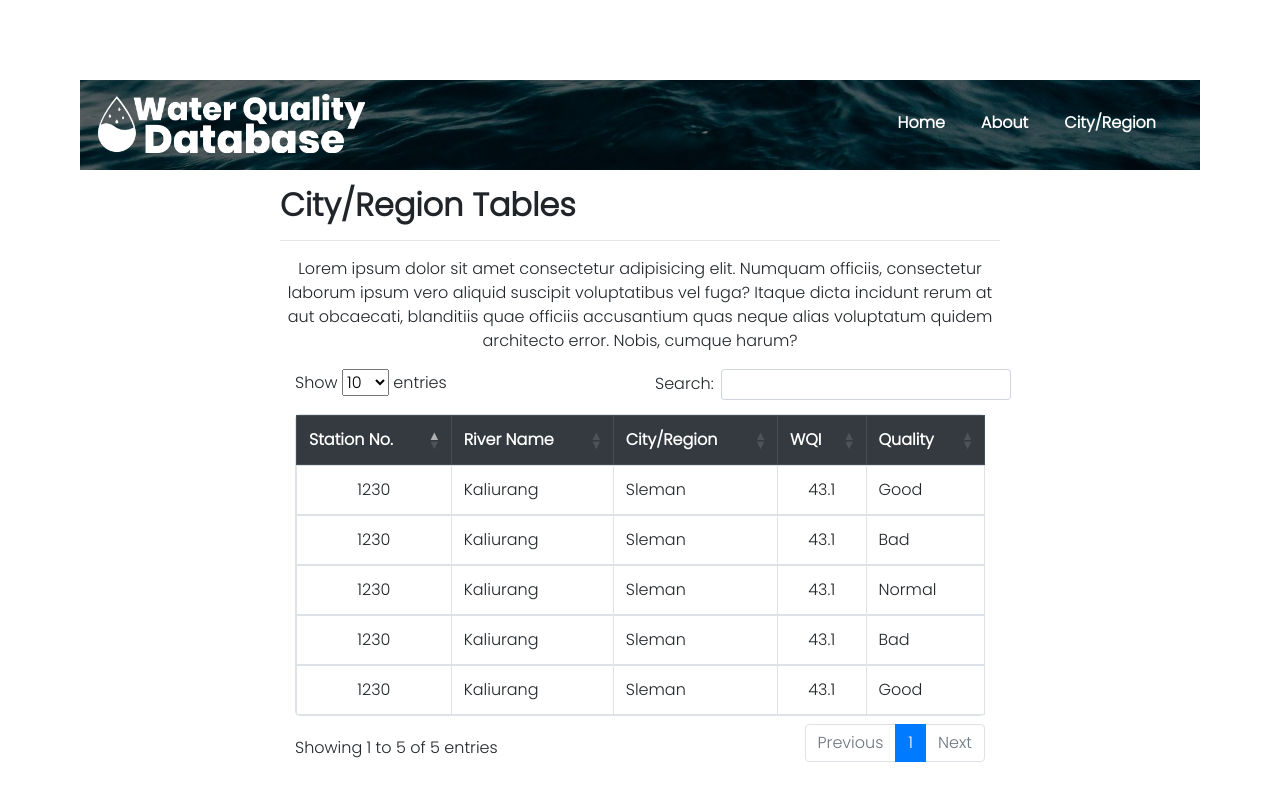
After one commit to mariobgsp/simbada-website, a PHP site: the page made by design 2.0 (with php)/pages/city-region.php in a window 1280 px wide. The commit adds this page. Run offline with PHP 8.4, Linux system fonts and the light colour scheme; some libraries are stand-ins or nearby versions.

Commit message:
php update
phpnya sudah, tpi blm integrasi sm SQL dan Query nya

```diff
--- /dev/null
+++ b/design 2.0 (with php)/pages/city-region.php
@@ -0,0 +1,102 @@
+<!DOCTYPE html>
+<html lang="en">
+<head>
+    <meta charset="UTF-8">
+    <meta name="viewport" content="width=device-width, initial-scale=1.0">
+    <link rel="stylesheet" href="https://cdn.jsdelivr.net/npm/bootstrap@4.5.3/dist/css/bootstrap.min.css" >
+    <link rel="stylesheet" href="../style.css">
+    <link rel="stylesheet" href="https://cdn.datatables.net/1.10.22/css/dataTables.bootstrap4.min.css">
+    <title>City/Region</title>
+</head>
+<body class="second-page">
+    <header class="header2">
+        <nav class="navbar navbar-expand-lg navbar-light ">
+            <a class="navbar-brand" href="../index.php"><img src="../images/logo.png" alt="logo"></a>
+            <button class="navbar-toggler" type="button" data-toggle="collapse" data-target="#navbarNav" aria-controls="navbarNav" aria-expanded="false" aria-label="Toggle navigation">
+              <span class="navbar-toggler-icon"></span>
+            </button>
+            <div class="collapse navbar-collapse" id="navbarNav">
+              <ul class="navbar-nav ml-auto">
+                <li class="nav-item">
+                  <a class="nav-link" href="../index.php">Home<span class="sr-only">(current)</span></a>
+                </li>
+                <li class="nav-item">
+                  <a class="nav-link" href="#">About</a>
+                </li>
+                <li class="nav-item">
+                  <a class="nav-link" href="city-region.php">City/Region</a>
+                </li>
+              </ul>
+            </div>
+        </nav
+    </header>
+    <div class="content">
+        <div class="intro">
+            <h2>City/Region Tables</h2>
+            <hr>
+            <p>Lorem ipsum dolor sit amet consectetur adipisicing elit. Numquam officiis, consectetur laborum ipsum vero aliquid suscipit voluptatibus vel fuga? Itaque dicta incidunt rerum at aut obcaecati, blanditiis quae officiis accusantium quas neque alias voluptatum quidem architecto error. Nobis, cumque harum?</p>
+        </div>
+        <div class="table">
+            <div class="container mb-3 mt-3 ">
+                <table class="table table-bordered mydatatable styleswidth="100%">
+                    <thead>
+                        <tr class="thead-dark">
+                            <th>Station No.</th>
+                            <th>River Name</th>
+                            <th>City/Region</th>
+                            <th>WQI</th>
+                            <th>Quality</th>
+                        </tr>
+                    </thead>
+                    <tbody>
+                        <tr>
+                            <td class="stasion_name">1230</td>
+                            <td class="river_name">Kaliurang</td>
+                            <td class="location">Sleman</td>
+                            <td class="water_index">43.1</td>
+                            <td class="quality_index">Good</td>
+                        </tr>
+                        <tr>
+                            <td class="stasion_name">1230</td>
+                            <td class="river_name">Kaliurang</td>
+                            <td class="location">Sleman</td>
+                            <td class="water_index">43.1</td>
+                            <td class="quality_index">Bad</td>
+                        </tr>
+                        <tr>
+                            <td class="stasion_name">1230</td>
+                            <td class="river_name">Kaliurang</td>
+                            <td class="location">Sleman</td>
+                            <td class="water_index">43.1</td>
+                            <td class="quality_index">Normal</td>
+                        </tr>
+                        <tr>
+                            <td class="stasion_name">1230</td>
+                            <td class="river_name">Kaliurang</td>
+                            <td class="location">Sleman</td>
+                            <td class="water_index">43.1</td>
+                            <td class="quality_index">Bad</td>
+                        </tr>
+                        <tr>
+                            <td class="stasion_name">1230</td>
+                            <td class="river_name">Kaliurang</td>
+                            <td class="location">Sleman</td>
+                            <td class="water_index">43.1</td>
+                            <td class="quality_index">Good</td>
+                        </tr>
+                    </tbody>
+                </table>
+
+            </div>
+        </div>
+    </div>
+</body>
+<script src="https://code.jquery.com/jquery-3.5.1.slim.min.js" ></script>
+<script src="https://cdn.jsdelivr.net/npm/popper.js@1.16.1/dist/umd/popper.min.js" ></script>
+<script src="https://cdn.jsdelivr.net/npm/bootstrap@4.5.3/dist/js/bootstrap.min.js" ></script>
+<script type="text/javascript" src="https://cdn.datatables.net/v/dt/dt-1.10.22/datatables.min.js"></script>
+<script type="text/javascript" src="https://cdn.datatables.net/1.10.22/js/dataTables.bootstrap4.min.js"></script>
+<script>
+    $('.mydatatable').DataTable();
+</script>
+</html>
--- a/design 2.0/style.css
+++ b/design 2.0 (with php)/style.css
@@ -30,6 +30,7 @@ body{
     background-size: cover;
     background-attachment: fixed;
     background-position: center;
+    margin: 80px;
 }
 
 .header2 img {
```
Also changed, not shown: design 2.0 (with php)/index.php (renamed from design 2.0/index.html, +2 -7 lines), design 2.0 (with php)/images/1.jpg (renamed from design 2.0/images/1.jpg), design 2.0 (with php)/images/2.jpg (renamed from design 2.0/images/2.jpg), design 2.0 (with php)/images/3.jpg (renamed from design 2.0/images/3.jpg), design 2.0 (with php)/images/logo.png (renamed from design 2.0/images/logo.png), design 2.0 (with php)/pages/city-region.html (renamed from design 2.0/pages/city-region.html).
